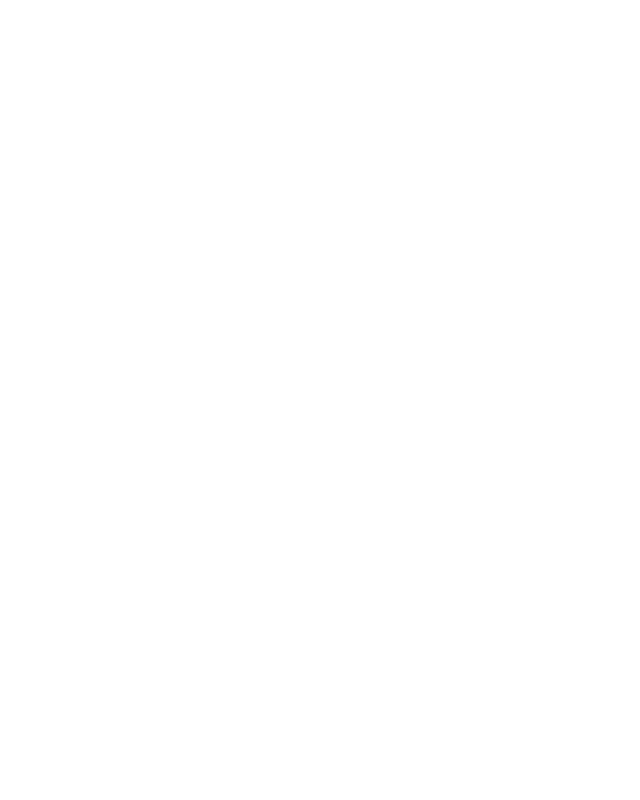
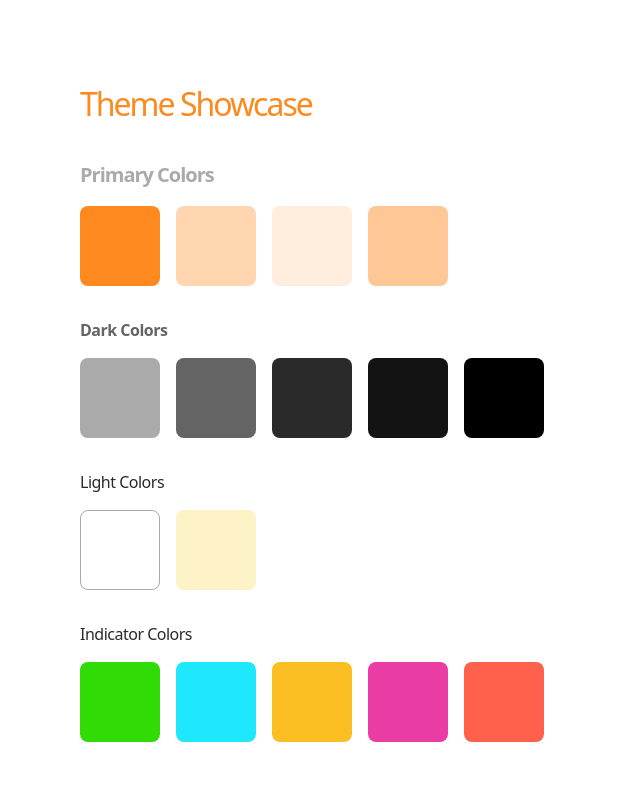
Before and after one commit to devasignhq/maintainer-app, a Next.js app: page / in a window 1280 px wide. Shown: the top 800 px of the page, without its empty margins (0-640 px from the left). Built offline with nearby package versions, Linux system fonts and the light colour scheme.

Commit message:
Implemented proper theme for tailwindCSS

```diff
--- a/app/globals.css
+++ b/app/globals.css
@@ -1,9 +1,7 @@
-@import "tailwindcss/preflight";
-@import "tailwindcss/utilities";
+@import "tailwindcss";
 
-:root {
+@theme {
   --font-display: "Satoshi", "sans-serif";
-  --breakpoint-3xl: 120rem;
 
   /* Primary colors */
   --color-primary-100: #FE891F;
@@ -30,112 +28,99 @@
   --color-indicator-500: #FF614D;
 
   /* Font sizes */
-  --font-size-display-large: 32px;
-  --line-height-display-large: 1.5;
-  --font-weight-display-large: 500;
-  --letter-spacing-display-large: -2px;
+  --text-display-large: 32px;
+  --text-display-large--line-height: 1.5;
+  --text-display-large--font-weight: 500;
+  --text-display-large--letter-spacing: -2px;
 
-  --font-size-display-medium: 32px;
-  --line-height-display-medium: 1.5;
-  --font-weight-display-medium: 300;
-  --letter-spacing-display-medium: -2px;
+  --text-display-medium: 32px;
+  --text-display-medium--line-height: 1.5;
+  --text-display-medium--font-weight: 300;
+  --text-display-medium--letter-spacing: -2px;
 
-  --font-size-display-small: 24px;
-  --line-height-display-small: 1.5;
-  --font-weight-display-small: 800;
-  --letter-spacing-display-small: -1px;
+  --text-display-small: 24px;
+  --text-display-small--line-height: 1.5;
+  --text-display-small--font-weight: 800;
+  --text-display-small--letter-spacing: -1px;
 
-  --font-size-headline-large: 22px;
-  --line-height-headline-large: 1.5;
-  --font-weight-headline-large: 400;
-  --letter-spacing-headline-large: -1px;
+  --text-headline-large: 22px;
+  --text-headline-large--line-height: 1.5;
+  --text-headline-large--font-weight: 400;
+  --text-headline-large--letter-spacing: -1px;
 
-  --font-size-headline-medium: 20px;
-  --line-height-headline-medium: 1.5;
-  --font-weight-headline-medium: 700;
-  --letter-spacing-headline-medium: -1px;
+  --text-headline-medium: 20px;
+  --text-headline-medium--line-height: 1.5;
+  --text-headline-medium--font-weight: 700;
+  --text-headline-medium--letter-spacing: -1px;
 
-  --font-size-headline-small: 16px;
-  --line-height-headline-small: 1.5;
-  --font-weight-headline-small: 800;
-  --letter-spacing-headline-small: -0.5px;
+  --text-headline-small: 16px;
+  --text-headline-small--line-height: 1.5;
+  --text-headline-small--font-weight: 800;
+  --text-headline-small--letter-spacing: -0.5px;
 
-  --font-size-title-large: 16px;
-  --line-height-title-large: 1.5;
-  --font-weight-title-large: 400;
-  --letter-spacing-title-large: -0.5px;
+  --text-title-large: 16px;
+  --text-title-large--line-height: 1.5;
+  --text-title-large--font-weight: 400;
+  --text-title-large--letter-spacing: -0.5px;
 
-  --font-size-table-header: 14px;
-  --line-height-table-header: 14px;
-  --font-weight-table-header: 700;
-  --letter-spacing-table-header: -0.5px;
+  --text-table-header: 14px;
+  --text-table-header--line-height: 14px;
+  --text-table-header--font-weight: 700;
+  --text-table-header--letter-spacing: -0.5px;
 
-  --font-size-table-content: 14px;
-  --line-height-table-content: 14px;
-  --font-weight-table-content: 500;
-  --letter-spacing-table-content: -0.5px;
+  --text-table-content: 14px;
+  --text-table-content--line-height: 14px;
+  --text-table-content--font-weight: 500;
+  --text-table-content--letter-spacing: -0.5px;
 
-  --font-size-body-large: 16px;
-  --line-height-body-large: 24px;
-  --font-weight-body-large: 400;
-  --letter-spacing-body-large: -0.5px;
+  --text-body-large: 16px;
+  --text-body-large--line-height: 24px;
+  --text-body-large--font-weight: 400;
+  --text-body-large--letter-spacing: -0.5px;
 
-  --font-size-body-medium: 14px;
-  --line-height-body-medium: 20px;
-  --font-weight-body-medium: 400;
-  --letter-spacing-body-medium: -0.5px;
+  --text-body-medium: 14px;
+  --text-body-medium--line-height: 20px;
+  --text-body-medium--font-weight: 400;
+  --text-body-medium--letter-spacing: -0.5px;
 
-  --font-size-body-small: 14px;
-  --line-height-body-small: 14px;
-  --font-weight-body-small: 400;
-  --letter-spacing-body-small: -0.5px;
+  --text-body-small: 14px;
+  --text-body-small--line-height: 14px;
+  --text-body-small--font-weight: 400;
+  --text-body-small--letter-spacing: -0.5px;
 
-  --font-size-body-tiny: 12px;
-  --line-height-body-tiny: 16px;
-  --font-weight-body-tiny: 400;
-  --letter-spacing-body-tiny: -0.5px;
+  --text-body-tiny: 12px;
+  --text-body-tiny--line-height: 16px;
+  --text-body-tiny--font-weight: 400;
+  --text-body-tiny--letter-spacing: -0.5px;
 
-  --font-size-body-micro: 10px;
-  --line-height-body-micro: 16px;
-  --font-weight-body-micro: 500;
-  --letter-spacing-body-micro: 0px;
+  --text-body-micro: 10px;
+  --text-body-micro--line-height: 16px;
+  --text-body-micro--font-weight: 500;
+  --text-body-micro--letter-spacing: 0px;
 
-  --font-size-button-large: 14px;
-  --line-height-button-large: 14px;
-  --font-weight-button-large: 800;
-  --letter-spacing-button-large: -0.5px;
+  --text-button-large: 14px;
+  --text-button-large--line-height: 14px;
+  --text-button-large--font-weight: 800;
+  --text-button-large--letter-spacing: -0.5px;
 
   /* Screen breakpoints */
-  --screen-sm: 700px;
-  --screen-md: 924px;
-  --screen-lg: 1100px;
-  --screen-xl: 1320px;
-  --screen-2xl: 1536px;
+  --breakpoint-sm: 43rem;
+  --breakpoint-md: 57rem;
+  --breakpoint-lg: 69rem;
+  --breakpoint-xl: 82.5rem;
+  --breakpoint-2xl: 96rem;
 
   /* Animations */
   --ease-fluid: cubic-bezier(0.3, 0, 0, 1);
   --ease-snappy: cubic-bezier(0.2, 0, 0, 1);
 
   /* Gradients */
-  --gradient-primary: linear-gradient(130.86deg, rgba(19, 19, 19, 0.5) 15.53%, rgba(254, 137, 31, 0.175) 79.38%);
+  --background-gradient-primary: linear-gradient(130.86deg, rgba(19, 19, 19, 0.5) 15.53%, rgba(254, 137, 31, 0.175) 79.38%);
 
   /* Blur */
   --blur-60: 60px;
 
   /* Theme colors */
-  --background: #ffffff;
-  --foreground: #171717;
+  /* --background: #ffffff;
+  --foreground: #171717; */
 }
-
-@media (prefers-color-scheme: dark) {
-  :root {
-    --background: #0a0a0a;
-    --foreground: #ededed;
-  }
-}
-
-body {
-  background: var(--background);
-  color: var(--foreground);
-  font-family: var(--font-display);
-}
--- a/app/page.tsx
+++ b/app/page.tsx
@@ -1,6 +1,99 @@
 export default function Home() {
     return (
-        <div className="grid grid-rows-[20px_1fr_20px] items-center justify-items-center min-h-screen p-8 pb-20 gap-16 sm:p-20 font-[family-name:var(--font-geist-sans)]">
+        <div className="grid min-h-screen p-8 pb-20 gap-16 sm:p-20">
+            {/* Color Showcase Section */}
+            <section className="space-y-8">
+                <h1 className="text-display-large text-primary-100">Theme Showcase</h1>
+
+                {/* Primary Colors */}
+                <div className="space-y-4">
+                    <h2 className="text-headline-medium text-dark-100">Primary Colors</h2>
+                    <div className="flex gap-4">
+                        <div className="w-20 h-20 bg-primary-100 rounded-lg"></div>
+                        <div className="w-20 h-20 bg-primary-200 rounded-lg"></div>
+                        <div className="w-20 h-20 bg-primary-300 rounded-lg"></div>
+                        <div className="w-20 h-20 bg-primary-400 rounded-lg"></div>
+                    </div>
+                </div>
+
+                {/* Dark Colors */}
+                <div className="space-y-4">
+                    <h2 className="text-headline-small text-dark-200">Dark Colors</h2>
+                    <div className="flex gap-4">
+                        <div className="w-20 h-20 bg-dark-100 rounded-lg"></div>
+                        <div className="w-20 h-20 bg-dark-200 rounded-lg"></div>
+                        <div className="w-20 h-20 bg-dark-300 rounded-lg"></div>
+                        <div className="w-20 h-20 bg-dark-400 rounded-lg"></div>
+                        <div className="w-20 h-20 bg-dark-500 rounded-lg"></div>
+                    </div>
+                </div>
+
+                {/* Light Colors */}
+                <div className="space-y-4">
+                    <h2 className="text-title-large text-dark-300">Light Colors</h2>
+                    <div className="flex gap-4">
+                        <div className="w-20 h-20 bg-light-100 border border-dark-100 rounded-lg"></div>
+                        <div className="w-20 h-20 bg-light-200 rounded-lg"></div>
+                    </div>
+                </div>
+
+                {/* Indicator Colors */}
+                <div className="space-y-4">
+                    <h2 className="text-body-large text-dark-300">Indicator Colors</h2>
+                    <div className="flex gap-4">
+                        <div className="w-20 h-20 bg-indicator-100 rounded-lg"></div>
+                        <div className="w-20 h-20 bg-indicator-200 rounded-lg"></div>
+                        <div className="w-20 h-20 bg-indicator-300 rounded-lg"></div>
+                        <div className="w-20 h-20 bg-indicator-400 rounded-lg"></div>
+                        <div className="w-20 h-20 bg-indicator-500 rounded-lg"></div>
+                    </div>
+                </div>
+            </section>
+
+            {/* Typography Showcase */}
+            <section className="space-y-8">
+                <h2 className="text-display-medium text-primary-100">Typography</h2>
+                <div className="space-y-4">
+                    <p className="text-body-large">Body Large Text Example</p>
+                    <p className="text-body-medium">Body Medium Text Example</p>
+                    <p className="text-body-small">Body Small Text Example</p>
+                    <p className="text-body-tiny">Body Tiny Text Example</p>
+                    <p className="text-body-micro">Body Micro Text Example</p>
+                    <p className="text-table-header">Table Header Text Example</p>
+                    <p className="text-table-content">Table Content Text Example</p>
+                    <button className="text-button-large bg-primary-100 text-light-100 px-6 py-3 rounded-lg">
+                        Button Large Text
+                    </button>
+                </div>
+            </section>
+
+            {/* Gradient and Blur Showcase */}
+            <section className="space-y-8">
+                <h2 className="text-display-small text-primary-100">Effects</h2>
+                <div className="flex gap-8">
+                    <div className="w-64 h-32 bg-gradient-primary rounded-lg"></div>
+                    <div className="relative w-64 h-32">
+                        <div className="absolute inset-0 bg-primary-100 backdrop-blur-60 rounded-lg"></div>
+                        <div className="absolute inset-0 flex items-center justify-center text-light-100">
+                            Backdrop Blur
+                        </div>
+                    </div>
+                </div>
+            </section>
+
+            {/* Responsive Design Note */}
+            <section className="space-y-4">
+                <p className="text-body-medium text-dark-200">
+                    Responsive Breakpoints: sm:700px | md:924px | lg:1100px | xl:1320px | 2xl:1536px
+                </p>
+                <div className="grid grid-cols-1 sm:grid-cols-2 md:grid-cols-3 lg:grid-cols-4 xl:grid-cols-5 gap-4">
+                    <div className="h-20 bg-primary-200 rounded-lg flex items-center justify-center">1</div>
+                    <div className="h-20 bg-primary-200 rounded-lg flex items-center justify-center">2</div>
+                    <div className="h-20 bg-primary-200 rounded-lg flex items-center justify-center">3</div>
+                    <div className="h-20 bg-primary-200 rounded-lg flex items-center justify-center">4</div>
+                    <div className="h-20 bg-primary-200 rounded-lg flex items-center justify-center">5</div>
+                </div>
+            </section>
         </div>
     );
 }
```
